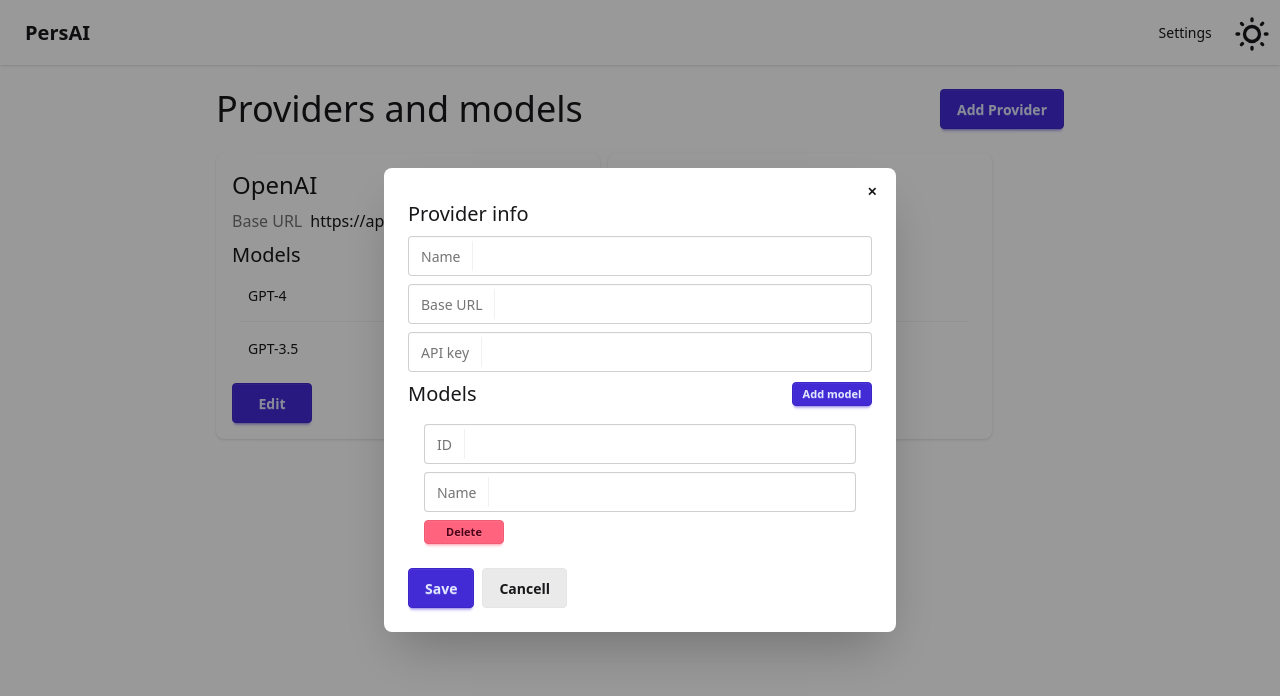
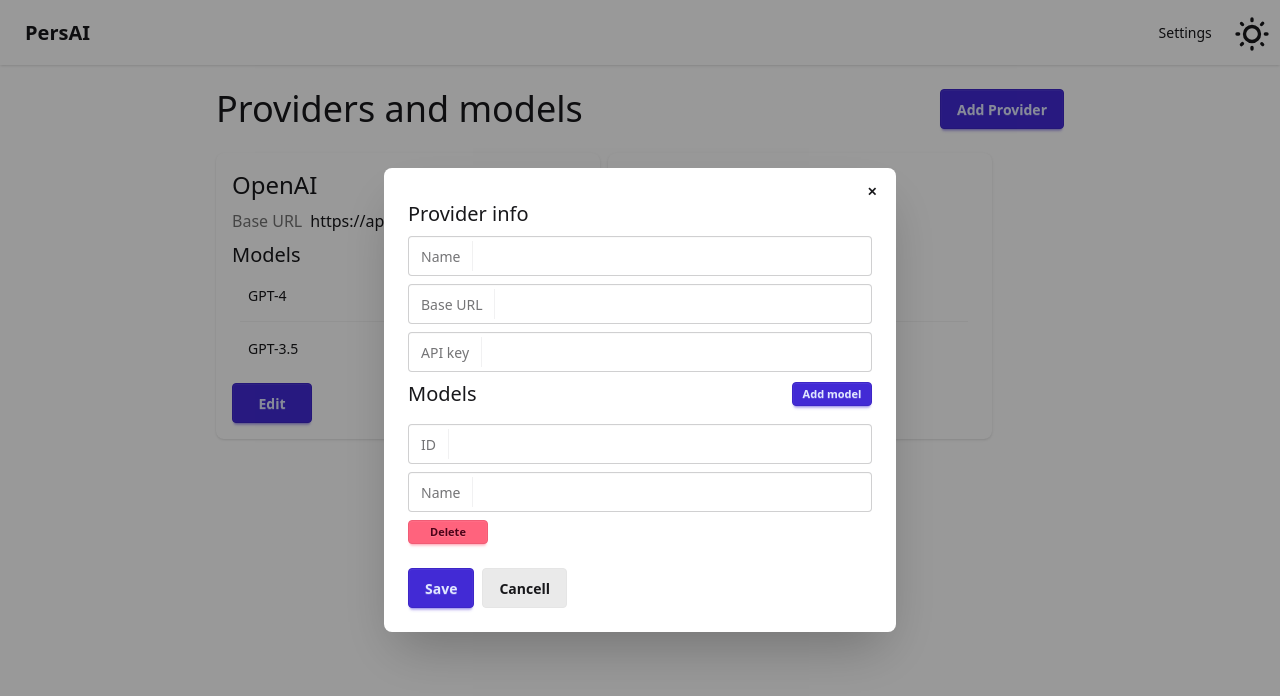
Before and after one commit to mishankov/persai, a SvelteKit app: page /settings in a window 1280 px wide. Both pictures are taken after a click on the button "Add Provider". Shown: the top 696 px of the page. Built offline with nearby package versions, Linux system fonts and the light colour scheme.

Commit message:
fix paddings

```diff
--- a/src/routes/settings/EditProviderModal.svelte
+++ b/src/routes/settings/EditProviderModal.svelte
@@ -51,7 +51,7 @@
 
 			<ul class="list">
 				{#each provider.models as model (model.id)}
-					<li class="list-row flex flex-col gap-2">
+					<li class="list-row flex flex-col gap-2 pr-0 pl-0">
 						<label class="input w-full">
 							<span class="label">ID</span>
 							<input type="text" value={model.id} required />
```
